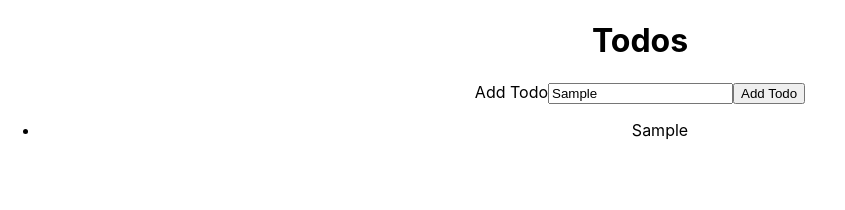
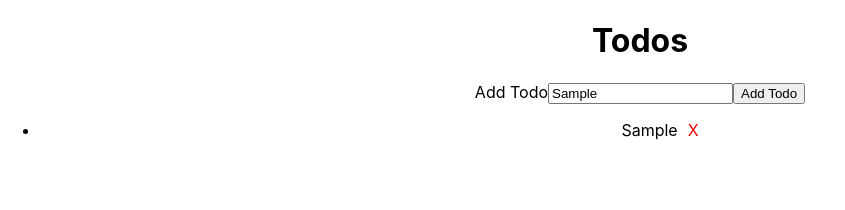
Before and after one commit to jonwyuen/react_redux_practice, a React (Create React App) app in the folder react-redux-todos/: page / in a window 1280 px wide. Both pictures are taken after typing "Sample" into the empty fields and a click on the button "Add Todo". Shown: the top 210 px of the page, without its empty margins (0-845 px from the left). Built offline with nearby package versions, Linux system fonts and the light colour scheme.

Commit message:
removing todos working

```diff
--- a/react-redux-todos/src/Todo.js
+++ b/react-redux-todos/src/Todo.js
@@ -1,5 +1,30 @@
-import React from "react";
+import React, { Component } from "react";
 
-const Todo = ({ todo }) => (<li>{todo}</li>)
+class Todo extends Component {
+  constructor(props) {
+    super(props);
+    this.handleDelete = this.handleDelete.bind(this);
+  }
+
+  handleDelete() {
+    this.props.handleDelete(this.props.id);
+  }
+
+  render() {
+    return (
+      <div>
+        <li>
+          {this.props.todo}
+          <span
+            style={{ color: "red", marginLeft: "10px" }}
+            onClick={this.handleDelete}
+          >
+            X
+          </span>
+        </li>
+      </div>
+    );
+  }
+}
 
 export default Todo;
--- a/react-redux-todos/src/TodoList.js
+++ b/react-redux-todos/src/TodoList.js
@@ -8,6 +8,11 @@ class TodoList extends Component {
   constructor(props) {
     super(props);
     this.handleSubmit = this.handleSubmit.bind(this);
+    this.handleDelete = this.handleDelete.bind(this);
+  }
+
+  handleDelete(id) {
+    this.props.removeTodo(id);
   }
 
   handleSubmit(todo) {
@@ -16,7 +21,12 @@ class TodoList extends Component {
 
   render() {
     const todos = this.props.todos.map(todo => (
-      <Todo todo={todo.task} key={todo.id} />
+      <Todo
+        todo={todo.task}
+        id={todo.id}
+        key={todo.id}
+        handleDelete={this.handleDelete}
+      />
     ));
     return (
       <div>
```
